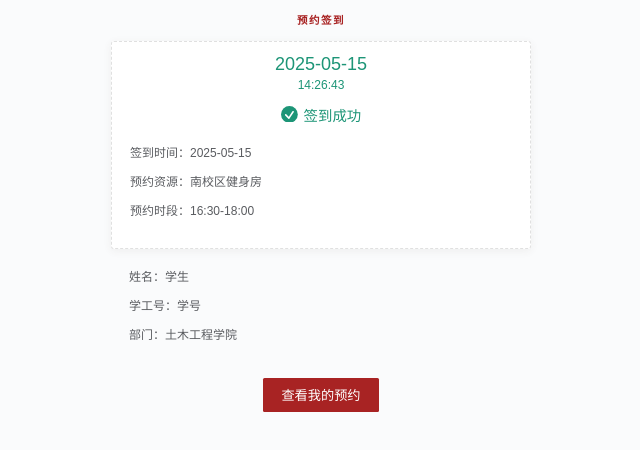
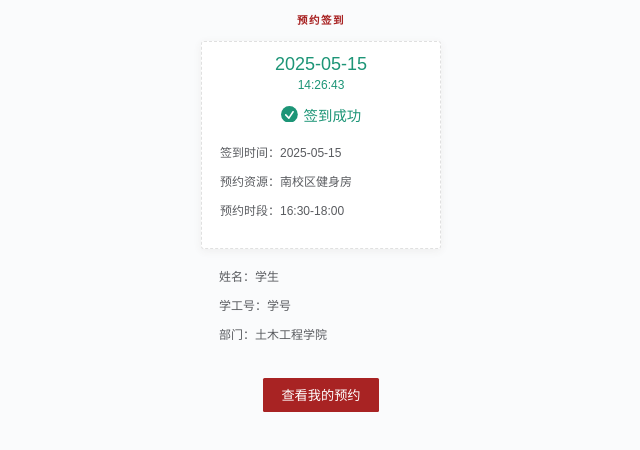
Before and after one commit to feidudou/gym-check-in, a plain HTML site: page index.html in a window 1280 px wide. Shown: the whole page, without its empty margins (319-959 px from the left). Drawn offline with Linux system fonts and the light colour scheme.

Commit message:
Update index.html

```diff
--- a/index.html
+++ b/index.html
@@ -15,7 +15,7 @@
             padding: 0;  /* 内边距 */
         }
         .container {  /* 容器样式 */
-            max-width: 420px;  /* 最大宽度 */
+            max-width: 240px;  /* 最大宽度 */
             margin: 0 auto;  /* 自动左边距和右边距 */
             padding: 1rem 1.5rem 14rem 1.5rem;  /* 内边距 */
         }
```
